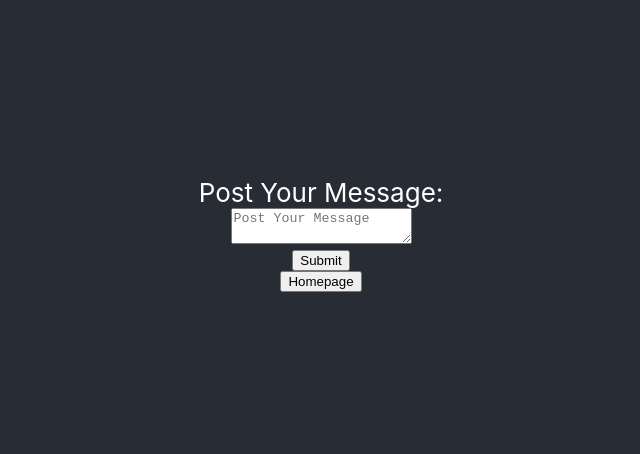
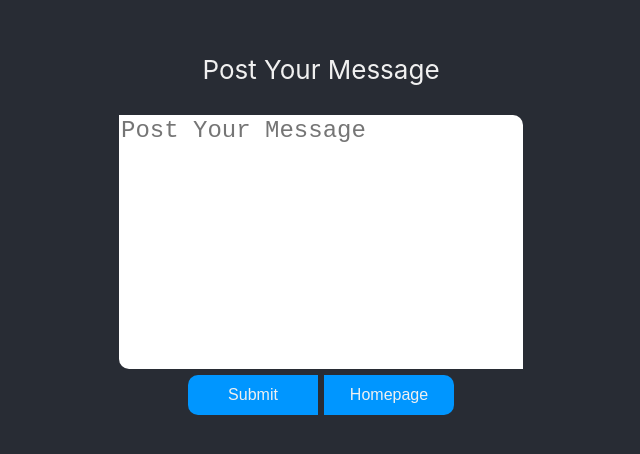
Before and after one commit to Mail3ee/DCW-Final-6210110636, a React (Create React App) app in the folder web/: page /postmessage in a window 1280 px wide. Shown: the part 166-620 px from the top of the page, without its empty margins (319-959 px from the left). Built offline with nearby package versions, Linux system fonts and the light colour scheme.

Commit message:
css style

```diff
--- a/web/src/App.css
+++ b/web/src/App.css
@@ -21,7 +21,7 @@
   align-items: center;
   justify-content: center;
   font-size: calc(10px + 2vmin);
-  color: white;
+ color: #f0f0f0;
 }
 
 .App-link {
@@ -30,7 +30,8 @@
 
 .btn {
   text-decoration: none;
-  color: black;
+  color: #f0f0f0;
+  font-size: 1rem;
 }
 .input {
   width: 200px;
@@ -46,3 +47,87 @@
     transform: rotate(360deg);
   }
 }
+
+.btn-one-login {
+  font-size: 1rem;
+  color: #f0f0f0;
+  width: 130px;
+  height: 40px;
+  background-color: #0096ff;
+  border: none;
+  outline:none;
+  margin-right: 3px;
+  border-radius: 10px 0px 0px 10px;
+}
+.btn-one-login:hover {
+  color: white;
+  background-color: #006eff;
+}
+
+.btn-two-login {
+  width: 130px;
+  height: 40px;
+  background-color: #0096ff;
+  border: none;
+  outline:none;
+}
+.btn-two-login:hover {
+  color: white;
+  background-color: #006eff;
+}
+
+.btn-tree-login {
+  width: 130px;
+  height: 40px;
+  background-color: #0096ff;
+  border: none;
+  outline:none;
+  margin-left: 3px;
+  border-radius: 0px 10px 10px 0px;
+}
+.btn-tree-login:hover {
+  color: white;
+  background-color: #006eff;
+}
+
+.textareaokok {
+  resize: none;
+  width: 400px;
+  height: 250px;
+  border: none;
+  outline:none;
+  font-size: 1.5rem;
+  border-radius: 0px 10px 0px 10px;
+}
+
+.textheadMessage {
+  margin-bottom: 30px;
+}
+.postbtn-box {
+  margin-top: 10px;
+}
+.custom-file-input {
+  color: transparent;
+}
+.custom-file-input::-webkit-file-upload-button {
+  visibility: hidden;
+}
+.custom-file-input::before {
+  content: 'Select image';
+  color: black;
+  display: inline-block;
+  background-color: rgb(199, 199, 0);
+  border-radius: 10px;
+  padding: 10px 8px;
+  outline: none;
+  white-space: nowrap;
+  -webkit-user-select: none;
+  cursor: pointer;
+}
+.custom-file-input:hover::before {
+  color: black;
+  background-color: yellow;
+}
+.custom-file-input:active {
+  outline: 0;
+}
--- a/web/src/login.js
+++ b/web/src/login.js
@@ -52,9 +52,13 @@ function Login(){
                     <div>
                         <img src = {loginData.profile.imageUrl}></img>
                         <h3>You logged in as {loginData.profile.name}</h3>
-                        <button onClick={handleLogout}>Logout</button>
-                        <button ><Link to = "/postmessage" className="btn"> PostMessage </Link></button>
-                        <button ><Link to = "/postfile" className="btn"> PostFile </Link></button>
+                        <div className='box-all-btn'>
+                            <button className='btn-one-login' onClick={handleLogout}>Logout</button>
+                            <button className='btn-two-login' ><Link to = "/postmessage" className="btn"> PostMessage </Link></button>
+                            <button className='btn-tree-login' ><Link to = "/postfile" className="btn"> PostFile </Link></button>
+
+                        </div>
+
                     </div>
                 ):(
                     <GoogleLogin
--- a/web/src/postfile.js
+++ b/web/src/postfile.js
@@ -1,6 +1,7 @@
 import { React, useState } from 'react'
 import {Link, useNavigate} from 'react-router-dom'
 import axios from 'axios'
+import './App.css';
 
 function PostFile() {
     const [file, setFile] = useState({})
@@ -44,15 +45,17 @@ function PostFile() {
                         </div>
                     ):(
                         <>
-                            <div>
+                            <div className='textheadMessage'>
                                 Post File Component
                             </div>
                             <img src={imagePreviewUrl ? imagePreviewUrl : "https://media.discordapp.net/attachments/888099195578380299/956506399440011274/WC_Profile.png?width=676&height=676"}
                                 style={{width: "500px", height: "500px"}}/>
+                            <div className='postbtn-box'>
+                                <input className='custom-file-input' type="file"onChange={handleUploadImage}/>
+                                <button className='btn-one-login' onClick={upLoadImg}> Upload </button>
+                                <button className='btn-tree-login' ><Link to = "/" className="btn"> Homepage </Link></button>
+                            </div>
 
-                            <input type="file"onChange={handleUploadImage}/>
-                            <button onClick={upLoadImg}> Upload </button>
-                            <button ><Link to = "/" className="btn"> Homepage </Link></button>
                         </>
 
                     )
--- a/web/src/postmessage.js
+++ b/web/src/postmessage.js
@@ -1,6 +1,7 @@
 import { React, useState } from 'react'
 import axios from 'axios'
 import {Link, useNavigate} from 'react-router-dom'
+import './App.css';
 
 function PostMessage() {
     const [msgData, setMsg] = useState()
@@ -42,12 +43,18 @@ function PostMessage() {
                             </div>
                         ):(
                             <>
-                                Post Your Message:
+                                <div className='textheadMessage'>
+                                    Post Your Message
+                                </div>
+
                                 <div>
-                                    <textarea placeholder="Post Your Message" onChange={handleChange}/>
+                                    <textarea className='textareaokok' placeholder="Post Your Message" onChange={handleChange}/>
                                 </div>
-                                <input type="submit" onClick={handleSubmit}/>
-                                <button ><Link to = "/" className="btn"> Homepage </Link></button>
+                                <div>
+                                    <input className='btn-one-login' type="submit" onClick={handleSubmit}/>
+                                    <button className='btn-tree-login' ><Link to = "/" className="btn"> Homepage </Link></button>
+                                </div>
+
                             </>
 
                         )
```
